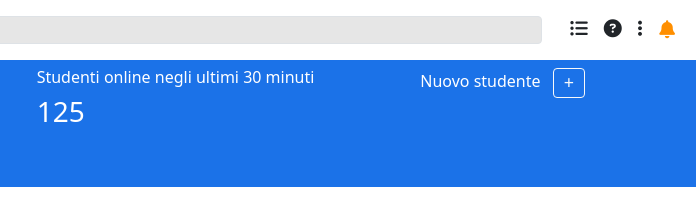
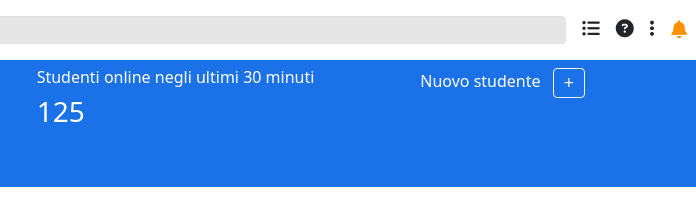
Before and after one commit to simonemassenti/html-css-bootstrap-dashboard, a plain HTML site: page index.html in a window 1280 px wide. Shown: the top 200 px of the page, 584-1280 px from the left. Drawn offline with nearby package versions, Linux system fonts and the light colour scheme.

Commit message:
fix: header

```diff
--- a/index.html
+++ b/index.html
@@ -27,7 +27,7 @@
             <!-- Container -->
             <div class="container-fluid">
                 <!-- Row -->
-                <div class="row d-flex">
+                <div class="row d-flex flex-nowrap">
                     <!-- Logo -->
                     <div class="col-auto me-2">
                         <img class="d-lg-none logo-mobile" src="img/mobile-logo.png" alt="Logo">
@@ -43,7 +43,7 @@
                     <!-- Search bar -->
 
                     <!-- Action buttons -->
-                    <div class="col-auto align-self-center">
+                    <div class="col-auto align-self-center p-0">
                         <!-- Action buttons list -->
                         <ul class="list-unstyled d-flex m-0">
                             <!-- list -->
@@ -366,8 +366,6 @@
                                         </h3>
 
                                         <div class="card-body">
-
-
                                             <table class="table">
                                                 <!-- table head -->
                                                 <thead>
@@ -605,7 +603,6 @@
                                                 </tbody>
                                             </table>
                                         </div>
-
                                     </div>
                                     <!-- /Table -->
 
```
